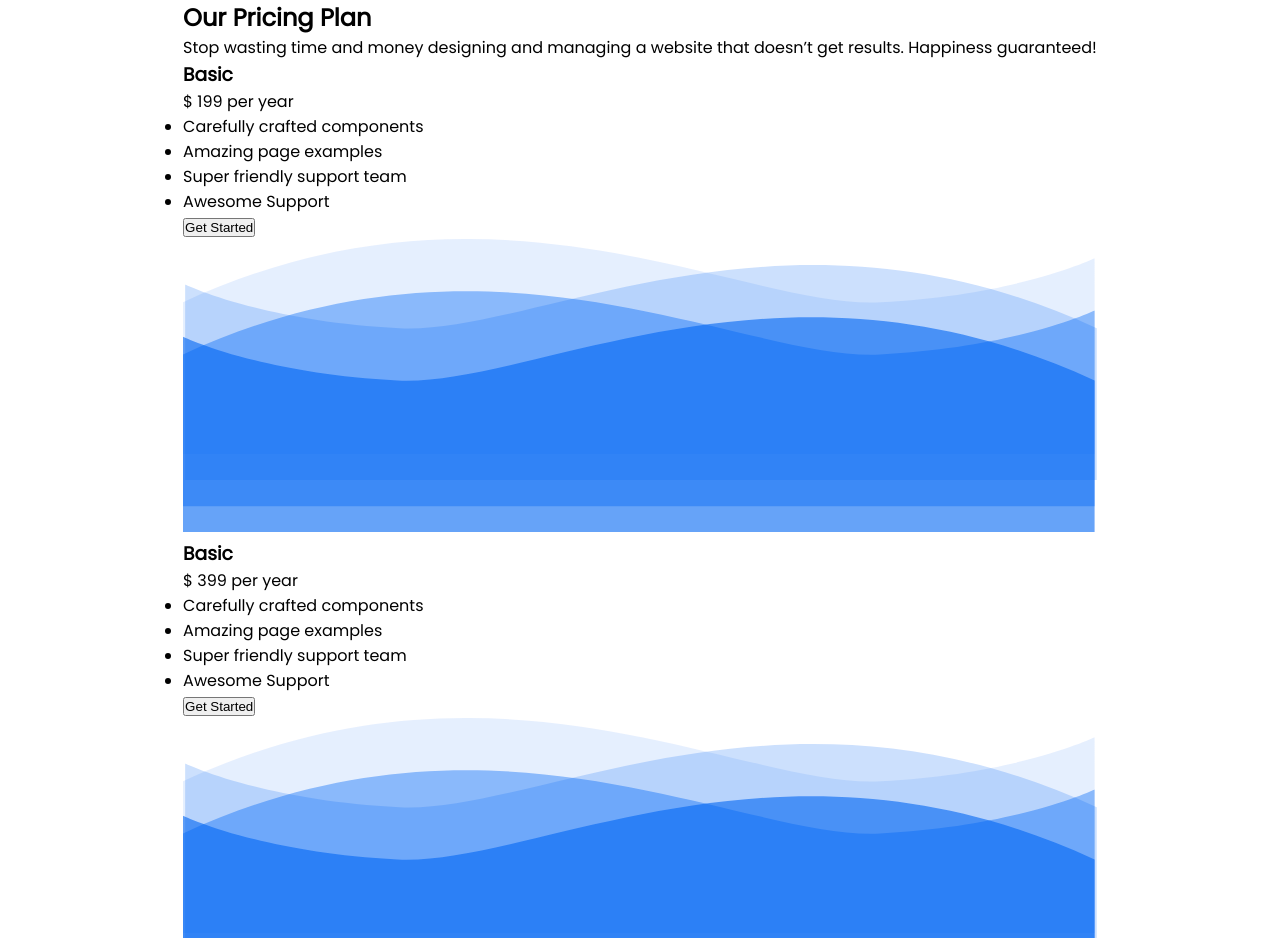
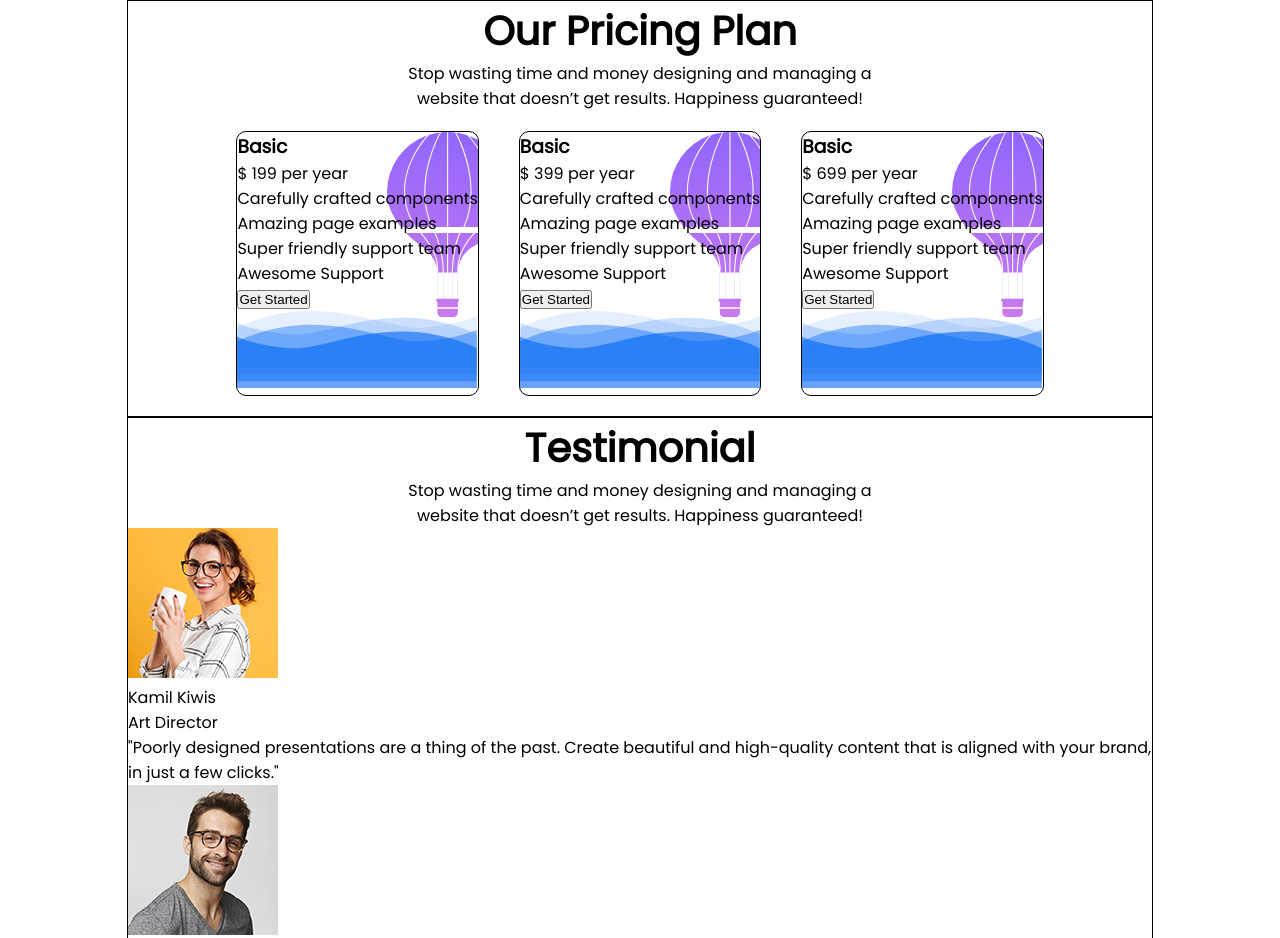
Before and after one commit to Jodelrey/agency, a plain HTML site: page index.html in a window 1280 px wide. Shown: the top 938 px of the page. Drawn offline with nearby package versions, Linux system fonts and the light colour scheme.

Commit message:
adding styles

```diff
--- a/style.css
+++ b/style.css
@@ -10,3 +10,63 @@ body {
     flex-direction: column;
     align-items: center;
 }
+
+/*=====================
+    GENERAL STYLING
+======================*/
+
+.pricing, .testimonial, .fromblog, .getintouch, .footer {
+    display: flex;
+    flex-direction: column;
+    align-items: center;
+    width: 80%;
+    border: 1px solid black;
+}
+.section-title {
+    font-size: 40px;
+    font-weight: 900;
+    font-style: Poppins, sans-serif;
+}
+
+
+.section-title-description {
+    width: 50%;
+    text-align: center;
+}
+
+ul {
+    list-style: none;
+}
+
+/*=====================
+  PRICING SECTION
+======================*/
+.pricing-articles-container {
+    display: flex;
+}
+
+.pricing-article {
+    background-image: url('pricing/baloon.svg');
+    background-position-x: 150px;
+    background-repeat: no-repeat;
+    background-size: 50%;
+    margin: 20px;
+    border-radius: 10px;
+    border: 1px solid black;
+}
+
+/*=====================
+  TESTIMONIAL SECTION
+======================*/
+
+/*=====================
+  FROMBLOG SECTION
+======================*/
+
+/*=====================
+  GETINTOUCH SECTION
+======================*/
+
+/*=====================
+  FOOTER SECTION
+======================*/
```
